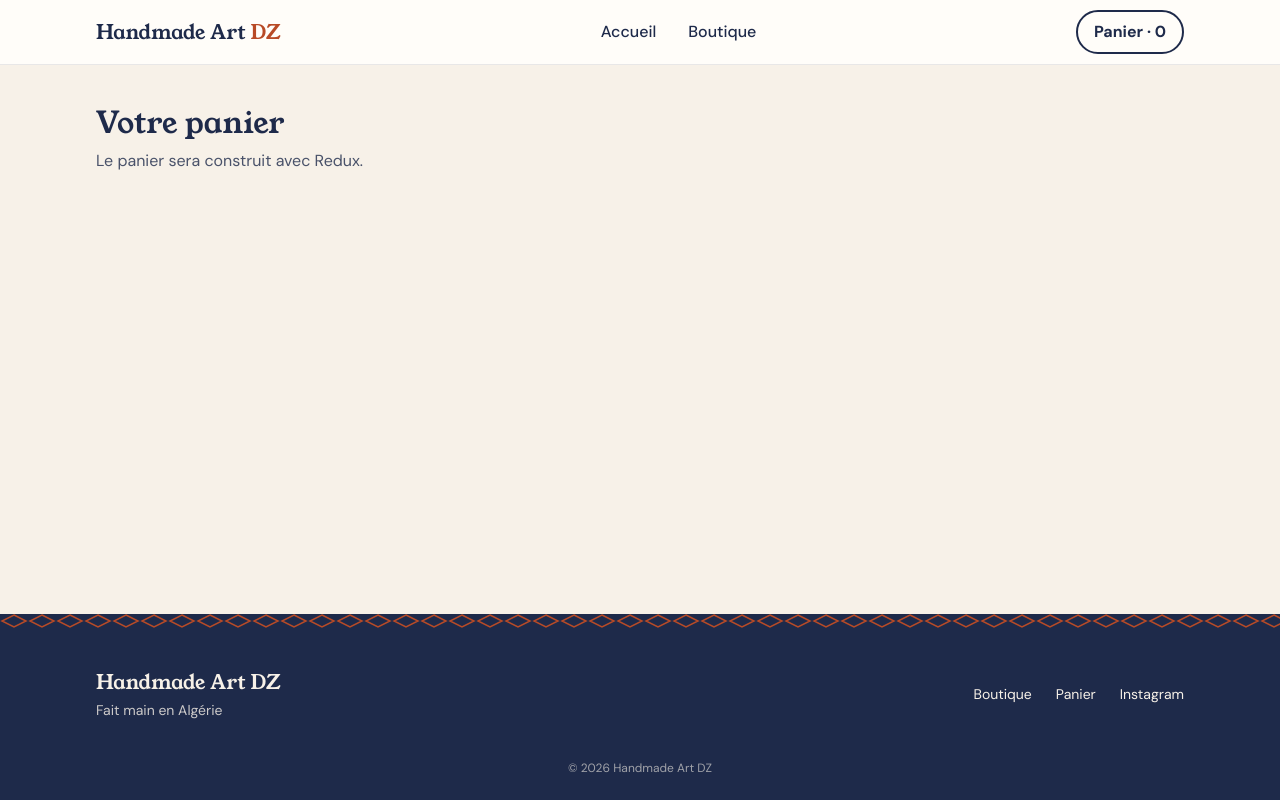
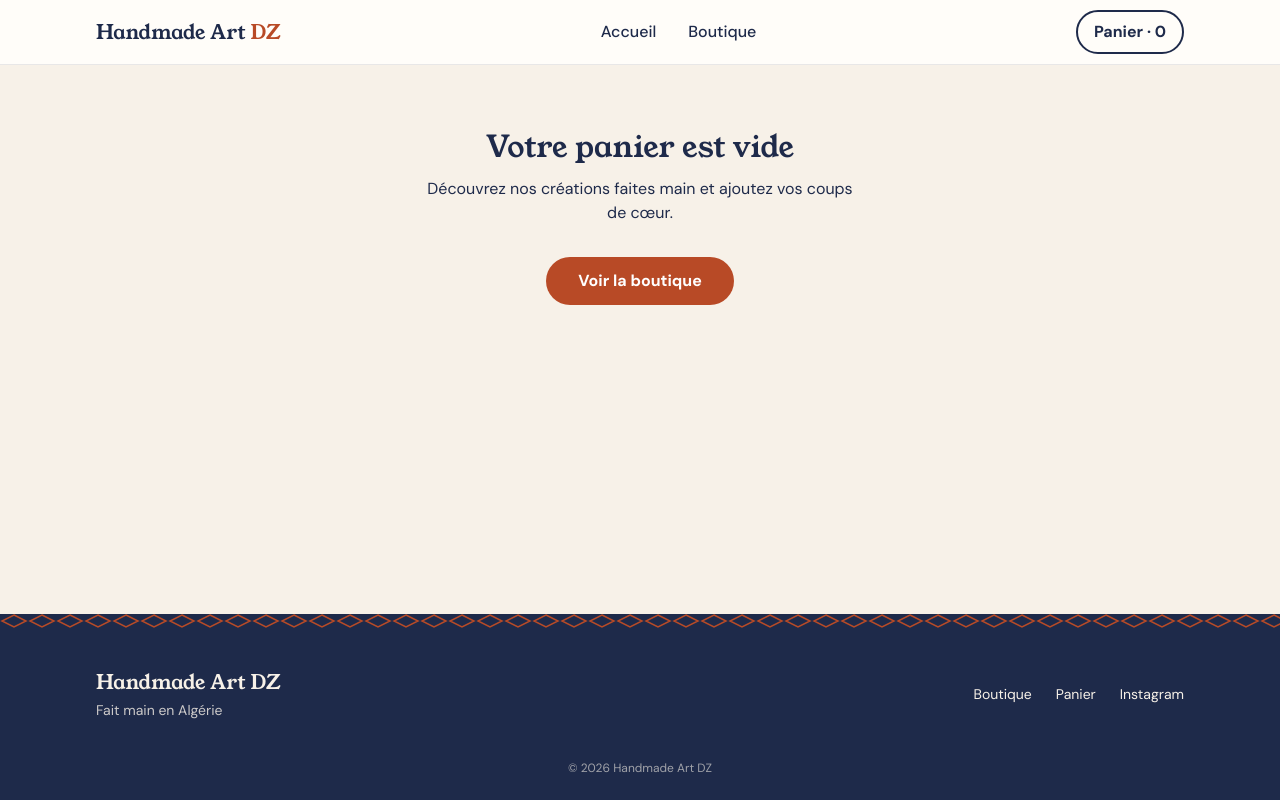
Before and after one commit to Yas-Tech-tc/handmade-art-dz, a React (Vite) app: page /panier in a window 1280 px wide. Built offline with nearby package versions, Linux system fonts and the light colour scheme.

Commit message:
feat: ajout de la page panier (quantités, suppression, total, panier vide)

```diff
--- /dev/null
+++ b/src/components/CartItem.jsx
@@ -0,0 +1,51 @@
+import { Link } from "react-router-dom";
+import { useDispatch } from "react-redux";
+import ProductImage from "./ProductImage";
+import QuantitySelector from "./QuantitySelector";
+import { removeItem, setQuantity } from "../store/cartSlice";
+import { formatPrice } from "../utils/formatPrice";
+
+function CartItem({ product, quantity }) {
+  const dispatch = useDispatch();
+
+  return (
+    <li className="flex gap-4 border-b border-night/10 py-5">
+      <Link to={`/produit/${product.id}`} className="h-24 w-24 shrink-0 sm:h-28 sm:w-28">
+        <ProductImage
+          src={product.images[0]}
+          alt={product.name}
+          className="h-full w-full rounded-xl"
+        />
+      </Link>
+
+      <div className="flex flex-1 flex-col gap-3">
+        <div className="flex justify-between gap-4">
+          <div>
+            <h3 className="text-base leading-snug">
+              <Link to={`/produit/${product.id}`} className="hover:text-terracotta">
+                {product.name}
+              </Link>
+            </h3>
+            <p className="mt-1 text-sm text-night/70">{formatPrice(product.price)} l'unité</p>
+          </div>
+          <p className="font-bold">{formatPrice(product.price * quantity)}</p>
+        </div>
+
+        <div className="flex flex-wrap items-center justify-between gap-3">
+          <QuantitySelector
+            value={quantity}
+            onChange={(q) => dispatch(setQuantity({ id: product.id, quantity: q }))}
+          />
+          <button
+            onClick={() => dispatch(removeItem(product.id))}
+            className="min-h-11 cursor-pointer px-2 text-sm font-medium underline hover:text-terracotta"
+          >
+            Supprimer
+          </button>
+        </div>
+      </div>
+    </li>
+  );
+}
+
+export default CartItem;
--- a/src/pages/Cart.jsx
+++ b/src/pages/Cart.jsx
@@ -1,10 +1,89 @@
+import { useState } from "react";
+import { Link } from "react-router-dom";
+import { useDispatch, useSelector } from "react-redux";
 import Container from "../components/Container";
 import SectionTitle from "../components/SectionTitle";
+import Button from "../components/Button";
+import CartItem from "../components/CartItem";
+import { clearCart, selectCartItems, selectCartTotal } from "../store/cartSlice";
+import { products } from "../data/products";
+import { formatPrice } from "../utils/formatPrice";
 
 function Cart() {
+  const dispatch = useDispatch();
+  const items = useSelector(selectCartItems);
+  const total = useSelector(selectCartTotal);
+  const [ordered, setOrdered] = useState(false);
+
+  const lines = items
+    .map((item) => ({
+      product: products.find((p) => p.id === item.id),
+      quantity: item.quantity,
+    }))
+    .filter((line) => line.product);
+
+  function handleOrder() {
+    dispatch(clearCart());
+    setOrdered(true);
+  }
+
+  if (lines.length === 0) {
+    return (
+      <Container className="py-16 text-center">
+        <h1 className="text-3xl">
+          {ordered ? "Merci pour votre commande !" : "Votre panier est vide"}
+        </h1>
+        <p className="mx-auto mt-3 max-w-md">
+          {ordered
+            ? "Commande simulée : le paiement et la livraison seront ajoutés avec le backend."
+            : "Découvrez nos créations faites main et ajoutez vos coups de cœur."}
+        </p>
+        <Link
+          to="/boutique"
+          className="mt-8 inline-flex min-h-12 items-center rounded-full bg-terracotta px-8 font-bold text-white hover:bg-terracotta-dark"
+        >
+          Voir la boutique
+        </Link>
+      </Container>
+    );
+  }
+
   return (
     <Container className="py-10">
-      <SectionTitle title="Votre panier" subtitle="Le panier sera construit avec Redux." />
+      <SectionTitle title="Votre panier" subtitle={`${lines.length} produit(s) différent(s)`} />
+
+      <div className="grid gap-10 lg:grid-cols-[1fr_340px]">
+        <ul>
+          {lines.map((line) => (
+            <CartItem key={line.product.id} product={line.product} quantity={line.quantity} />
+          ))}
+        </ul>
+
+        <aside className="h-fit rounded-2xl border border-night/10 bg-cream p-6 lg:sticky lg:top-24">
+          <h2 className="text-xl">Récapitulatif</h2>
+
+          <dl className="mt-4 grid grid-cols-[1fr_auto] gap-y-2">
+            <dt>Sous-total</dt>
+            <dd>{formatPrice(total)}</dd>
+            <dt>Livraison</dt>
+            <dd className="text-night/70">Calculée à la commande</dd>
+            <dt className="border-t border-night/10 pt-3 text-lg font-bold">Total</dt>
+            <dd className="border-t border-night/10 pt-3 text-lg font-bold">
+              {formatPrice(total)}
+            </dd>
+          </dl>
+
+          <Button onClick={handleOrder} className="mt-6 w-full">
+            Valider la commande
+          </Button>
+          <button
+            onClick={() => dispatch(clearCart())}
+            className="mt-3 min-h-11 w-full cursor-pointer text-sm font-medium underline hover:text-terracotta"
+          >
+            Vider le panier
+          </button>
+        </aside>
+      </div>
     </Container>
   );
 }
--- a/src/store/cartSlice.js
+++ b/src/store/cartSlice.js
@@ -1,4 +1,5 @@
 import { createSlice } from "@reduxjs/toolkit";
+import { products } from "../data/products";
 
 const MAX_QUANTITY = 10;
 
@@ -13,7 +14,7 @@ const cartSlice = createSlice({
       if (existing) {
         existing.quantity = Math.min(existing.quantity + quantity, MAX_QUANTITY);
       } else {
-        state.items.push({ id, quantity });
+        state.items.push({ id, quantity: Math.min(quantity, MAX_QUANTITY) });
       }
     },
 
@@ -24,7 +25,7 @@ const cartSlice = createSlice({
     setQuantity(state, action) {
       const { id, quantity } = action.payload;
       const item = state.items.find((i) => i.id === id);
-      if (item) item.quantity = quantity;
+      if (item) item.quantity = Math.min(Math.max(quantity, 1), MAX_QUANTITY);
     },
 
     clearCart(state) {
@@ -40,4 +41,10 @@ export const selectCartItems = (state) => state.cart.items;
 export const selectCartCount = (state) =>
   state.cart.items.reduce((total, item) => total + item.quantity, 0);
 
+export const selectCartTotal = (state) =>
+  state.cart.items.reduce((sum, item) => {
+    const product = products.find((p) => p.id === item.id);
+    return product ? sum + product.price * item.quantity : sum;
+  }, 0);
+
 export default cartSlice.reducer;
```
